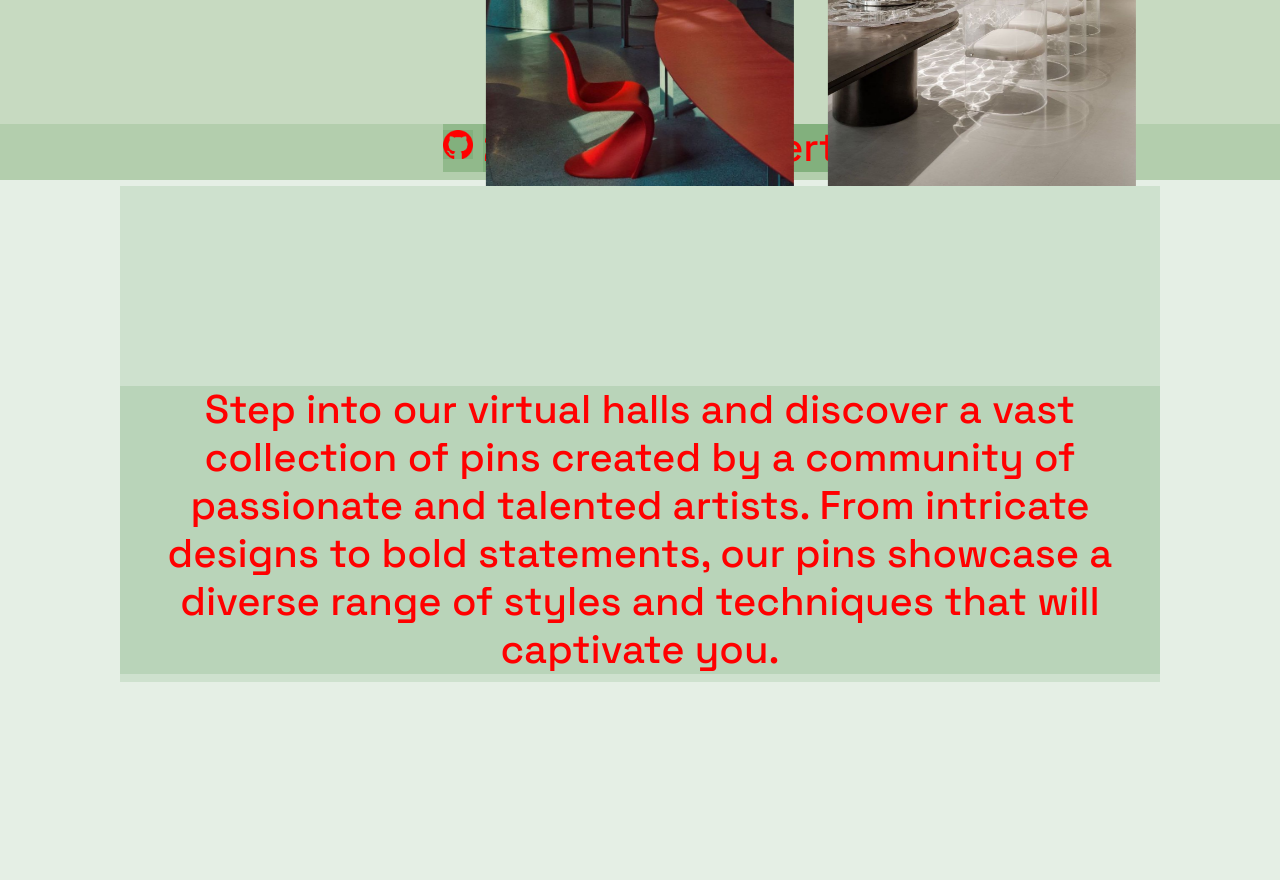
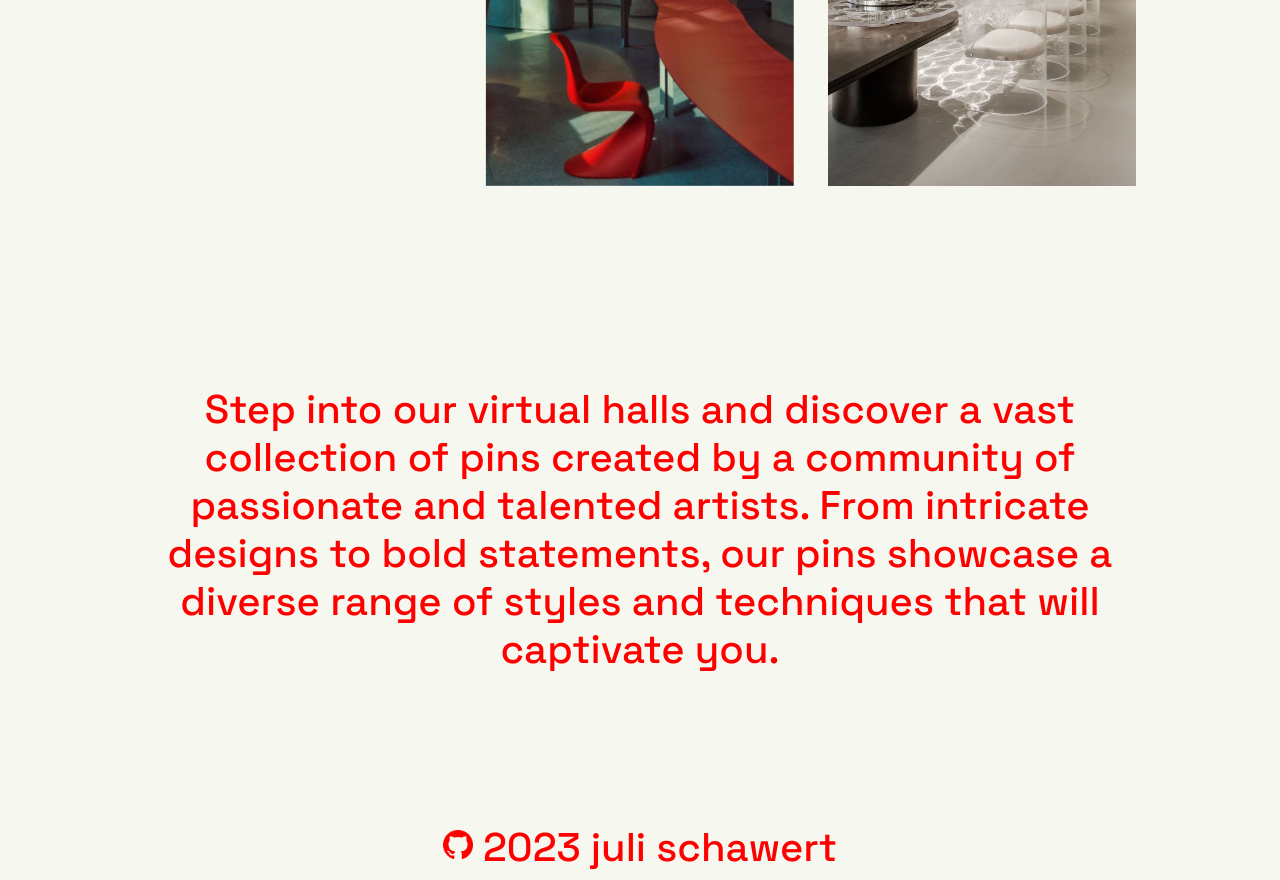
Before and after one commit to julischa/20Design-MERN, a React (Create React App) app in the folder client/: page / in a window 1280 px wide. Shown: the part 800-1680 px from the top of the page. Before the commit the page ends 1482 px from the top, so only its background shows below. Built offline with nearby package versions, Linux system fonts and the light colour scheme.

Commit message:
Updated style.css, added Modal to Homepage

```diff
--- a/client/src/App.css
+++ b/client/src/App.css
@@ -1,7 +1,7 @@
-*{
+/* *{
   box-sizing: border-box;
   background: rgb(0, 100, 0, 0.1) !important;
-}
+} */
 
 body {
   background-color: #f6f7ef!important;
@@ -17,6 +17,19 @@ body {
   font-family: "SpaceGrotesk", sans-serif;
   font-weight: 300;
   font-size: 20px;
+}
+
+.page-container {
+  display: grid;
+  margin-bottom: 700px;
+}
+
+.github-icon {
+  transition: transform 0.5s ease-in-out;
+}
+
+.github-icon:hover {
+  transform: scale(1.2);
 }
 
 #text-para {
@@ -139,15 +152,6 @@ img {
   padding-right: 20px;
 }
 
-footer {
-  font-family: "SpaceGrotesk", sans-serif;
-  font-weight: 200;
-  font-size: 15px;
-  font-style: normal;
-  color: red;
-  position: inherit;
-}
-
 .custom-links a {
   color: red;
   text-decoration: none;
@@ -256,10 +260,6 @@ img#img2:hover {
     bottom: 0;
     background-color: rgba(146, 145, 145, 0.7);
     z-index: 20;
-}
-
-footer {
-  position: static;
 }
 
 .modal-close {
@@ -441,6 +441,7 @@ input[type="password"]:focus {
   justify-content: center;
   grid-gap: 10px;
   grid-row-gap: 120px;
+  background-color: #f6f7ef;
 }
 
 .card {
--- a/client/src/App.js
+++ b/client/src/App.js
@@ -2,15 +2,12 @@ import "./App.css";
 import { BrowserRouter, Route, Routes } from "react-router-dom";
 import React, { useEffect } from "react";
 import Register from "./components/Register";
-import Messages from "./pages/Messages";
 import HomePage from "./pages/HomePage";
 import Redpage from "./components/Redpage";
 import Navbar from "./components/Navbar.js";
 import Login from "./components/Login";
-import Footer from "./components/Footer.js";
+import Footer from "./components/Footer";
 import { AuthContextProvider } from "./context/AuthContext";
-import Github from "./components/Github";
-// import Parallax from "./components/Parallax";
 
 function App() {
   useEffect(() => {
@@ -49,17 +46,18 @@ function App() {
     <AuthContextProvider>
       <BrowserRouter>
         <Navbar />
+        <div className="page-container">
+          <div className="content-wrap">
             <Routes>
               <Route path="/" element={<HomePage />} />
               <Route path="/redpage" element={<Redpage />} />
               <Route path="/login" element={<Login />} />
               <Route path="/register" element={<Register />} />
-
-          <Route path="/messages" element={<Messages />} />
             </Routes>
+          </div>
+        </div>
+        <Footer />
       </BrowserRouter>
-      {/* <Footer /> */}
-      <Github />
     </AuthContextProvider>
   );
 }
--- a/client/src/components/Footer.js
+++ b/client/src/components/Footer.js
@@ -1,22 +1,47 @@
 import React from "react";
-import Logo from "../assets/logo.png";
+import Gitcat from "../assets/github.png";
 
 const Footer = () => {
   return (
-    <div style={{ minHeight: "100vh", position: "relative" }}>
-      <footer
-        className="bg-transparent text-center mx-3 my-3"
+    <div>
+      <div
+        className="footer"
         style={{
-          position: "fixed",
-          bottom: 0,
-          left: 0,
-          right: 0,
-          backgroundColor: "white",
+          display: "flex",
+          justifyContent: "center",
+          alignItems: "center",
         }}
       >
-        <div className="text-center small">20DESIGN</div>
-        <img src={Logo} alt="Homepage" id="logo-img" className="mb-4" />
-      </footer>
+        <h1 style={{ display: "flex", alignItems: "center" }}>
+          <a
+            href="https://github.com/julischa"
+            target="_blank"
+            rel="noopener noreferrer"
+            style={{
+              color: "red",
+              textDecoration: "none",
+              display: "flex",
+              alignItems: "center",
+            }}
+          >
+            <img
+              src={Gitcat}
+              alt="Github"
+              id="github"
+              className="github-icon"
+              style={{
+                width: "30px",
+                marginRight: "10px",
+                marginBottom: "7px",
+              }}
+            />
+            <span style={{ marginRight: "10px" }}>
+              {new Date().getFullYear()}
+            </span>
+            <span>juli schawert</span>
+          </a>
+        </h1>
+      </div>
     </div>
   );
 };
--- a/client/src/components/Github.js
+++ /dev/null
@@ -1,50 +0,0 @@
-import React from "react";
-import Gitcat from "../assets/github.png";
-
-const Github = () => {
-  return (
-    <div>
-      <div
-        className="footer"
-        style={{
-          display: "flex",
-          justifyContent: "center",
-          alignItems: "center",
-          marginBottom: "70px",
-        }}
-      >
-        <h1 style={{ display: "flex", alignItems: "center" }}>
-          <a
-            href="https://github.com/julischa"
-            target="_blank"
-            rel="noopener noreferrer"
-            style={{
-              color: "red",
-              textDecoration: "none",
-              display: "flex",
-              alignItems: "center",
-            }}
-          >
-            <img
-              src={Gitcat}
-              alt="Github"
-              id="github"
-              style={{
-                width: "30px",
-                marginRight: "10px",
-                marginBottom: "7px",
-                transition: "transform 0.5s ease-in-out",
-              }}
-            />
-            <span style={{ marginRight: "10px" }}>
-              {new Date().getFullYear()}
-            </span>
-            <span>juli schawert</span>
-          </a>
-        </h1>
-      </div>
-    </div>
-  );
-};
-
-export default Github;
--- a/client/src/pages/HomePage.js
+++ b/client/src/pages/HomePage.js
@@ -4,14 +4,21 @@ import { useNavigate } from "react-router-dom";
 import Parallax from "../components/Parallax";
 import { useContext, useEffect, useState } from "react";
 import { AuthContext } from "../context/AuthContext";
+import Modal from "../components/Modal";
+import CreateContent from "./CreateContent";
 
 function HomePage() {
   const { user } = useContext(AuthContext);
   const navigate = useNavigate();
   const [isLoggedIn, setIsLoggedIn] = useState(false);
+  const [isOpen, setIsOpen] = useState(false);
 
   function handleSignUp() {
     navigate("/register");
+  }
+
+  function handleCreatePin() {
+    setIsOpen(true);
   }
 
   useEffect(() => {
@@ -41,7 +48,7 @@ function HomePage() {
             Sign up
           </button>
         ) : (
-          <button className="signup mb-5" onClick={() => navigate("/redpage")}>
+          <button className="signup mb-5" onClick={handleCreatePin}>
             Create Pin
           </button>
         )}
@@ -53,6 +60,10 @@ function HomePage() {
         <img src={Img2} alt="image2" id="img2" />
       </div>
       <Parallax />
+
+      <Modal open={isOpen} onClose={() => setIsOpen(false)}>
+        <CreateContent setIsOpen={setIsOpen} />
+      </Modal>
     </div>
   );
 }
```
Also changed, not shown: 2 other files (tests, documents, lock files or other folders). Lines whose indentation alone changed are shown as unchanged.
